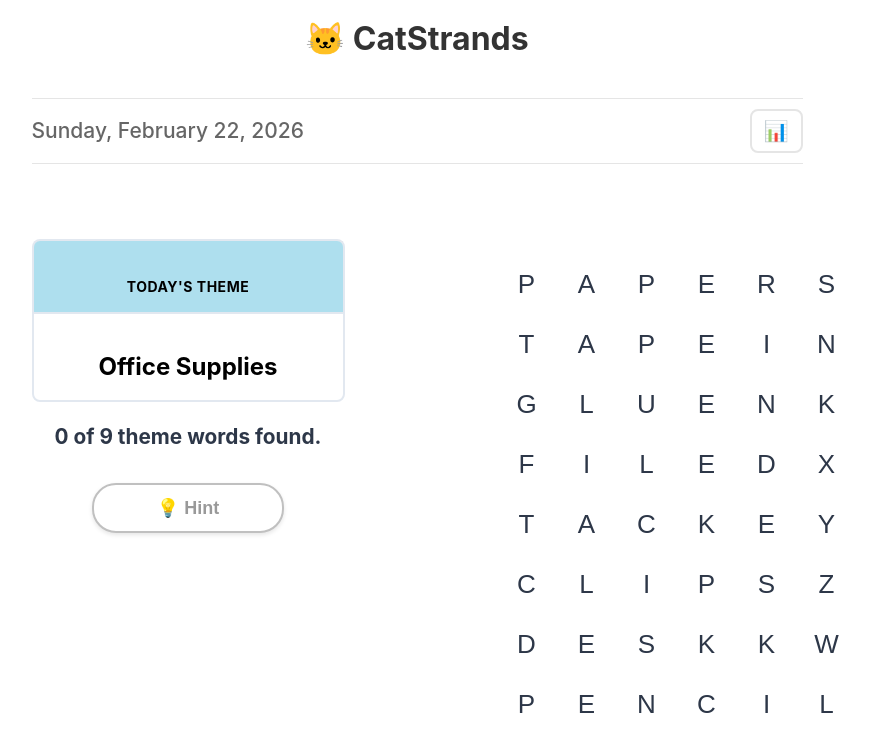
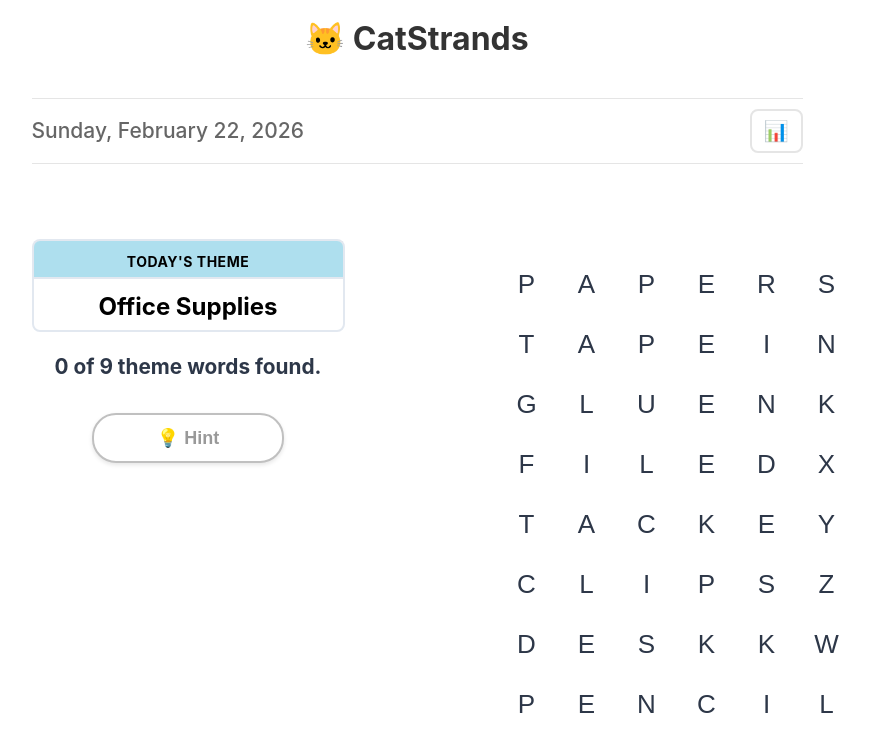
Before and after one commit to slmingol/catstrands, a React (Vite) app: page / in a window 1280 px wide. Shown: the top 752 px of the page, without its empty margins (223-1093 px from the left). Built offline with nearby package versions, Linux system fonts and the light colour scheme.

Commit message:
Change theme padding to 10px top and 5px bottom

```diff
--- a/src/components/StrandsGame.css
+++ b/src/components/StrandsGame.css
@@ -96,7 +96,7 @@
   text-transform: uppercase;
   letter-spacing: 0.5px;
   background: #aedfee;
-  padding: 35px 0 15px 0;
+  padding: 10px 0 5px 0;
   border-radius: 8px 8px 0 0;
   border: 2px solid #e2e8f0;
   border-bottom: none;
@@ -107,7 +107,7 @@
   font-size: 1.5rem;
   font-weight: 700;
   color: #000;
-  padding: 35px 0 15px 0;
+  padding: 10px 0 5px 0;
   background: white;
   border-radius: 0 0 8px 8px;
   border: 2px solid #e2e8f0;
```
